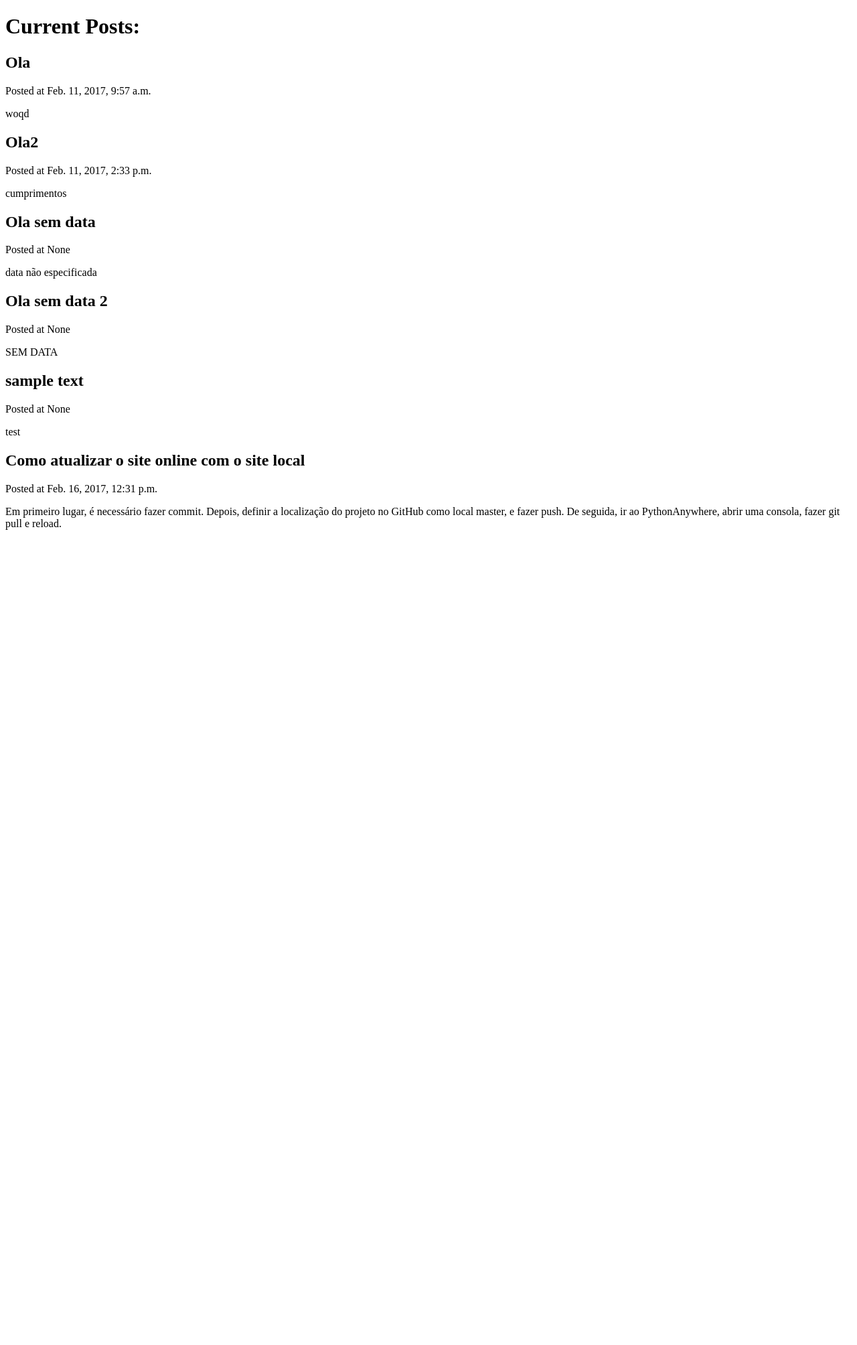
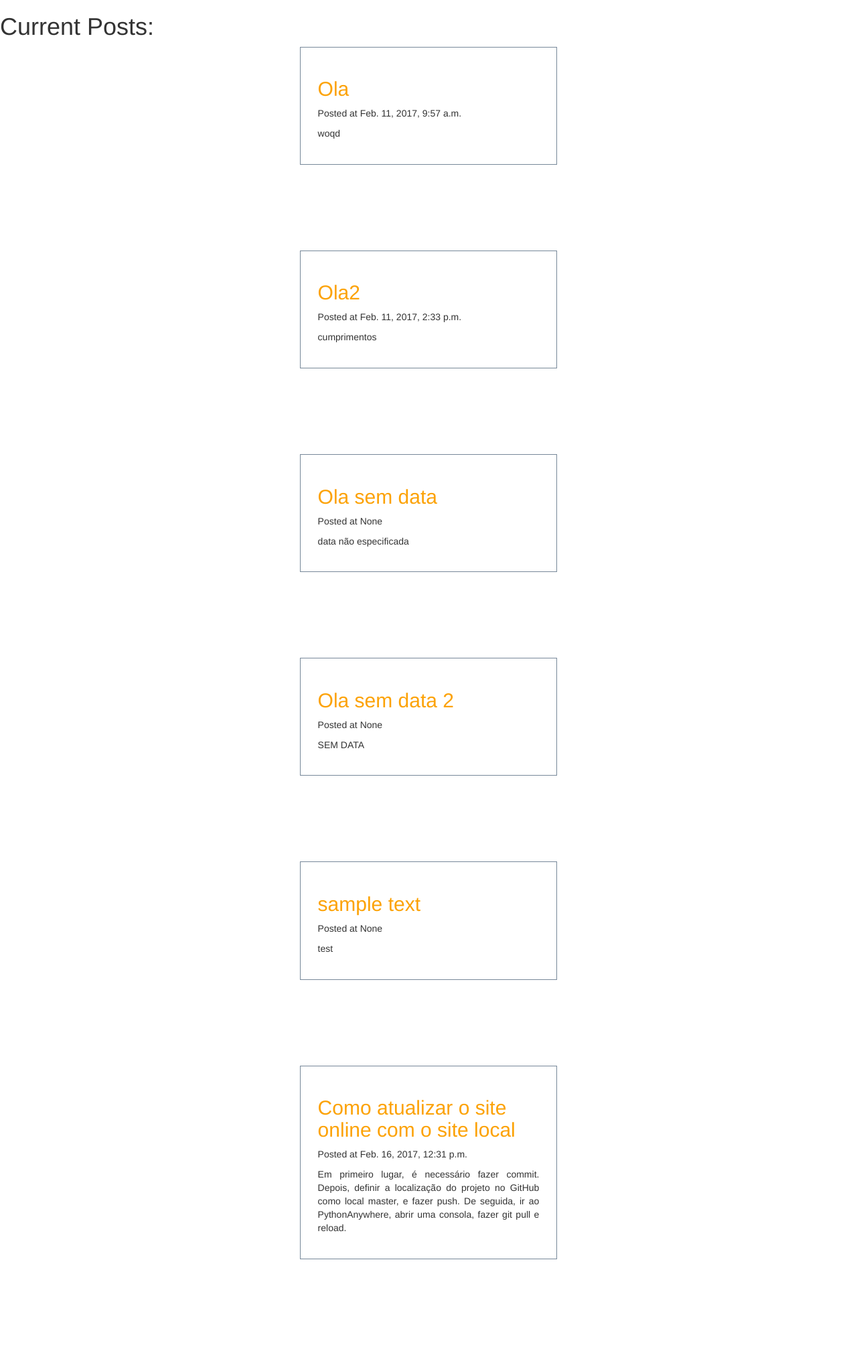
Before and after one commit to vascoalmeida/simple_blog, a Django app: template blog/templates/blog/post_list.html in a window 1280 px wide. Shown: the whole page at 67% size. Before the commit the page ends 791 px from the top, so only its background shows below. Run offline with Django 3.2, Linux system fonts and the light colour scheme; the template is opened without the code that fills it: values that come from a table or form of the project are taken from there, others are empty; data comes from the database, SQL or seed files in the repository; both versions use the stored data as it was after the commit; some libraries are stand-ins or nearby versions.

Commit message:
Added css to post_list.html

```diff
--- /dev/null
+++ b/blog/static/css/blog.css
@@ -0,0 +1,15 @@
+.post {
+    border: 1px solid lightslategrey;
+    margin: 0 auto;
+    margin-bottom: 10vw;
+    width: 30vw;
+    padding: 2vw;
+}
+
+.post_title {
+    color: #FCA205;
+}
+
+.post_text {
+    text-align: justify;
+}
--- a/blog/templates/blog/post_list.html
+++ b/blog/templates/blog/post_list.html
@@ -1,5 +1,12 @@
+{% load staticfiles %}
+
 <!DOCTYPE html>
 <html>
+    <head>
+        <link rel="stylesheet" href="//maxcdn.bootstrapcdn.com/bootstrap/3.2.0/css/bootstrap.min.css">
+        <link rel="stylesheet" href="//maxcdn.bootstrapcdn.com/bootstrap/3.2.0/css/bootstrap-theme.min.css">
+        <link rel="stylesheet" href="{% static 'css/blog.css' %}">
+    </head>
     <body>
         <h1>Current Posts:</h1>
 
--- a/blog/views.py
+++ b/blog/views.py
@@ -4,5 +4,5 @@ from .models import Post
 
 # Create your views here.
 def post_list(request):
-    posts = Post.objects.filter(published_date__lte=timezone.now()).order_by("published_date")
+    posts = Post.objects.order_by("published_date")
     return render(request, 'blog/post_list.html', {"posts" : posts})
```
Also changed, not shown: db.sqlite3.
